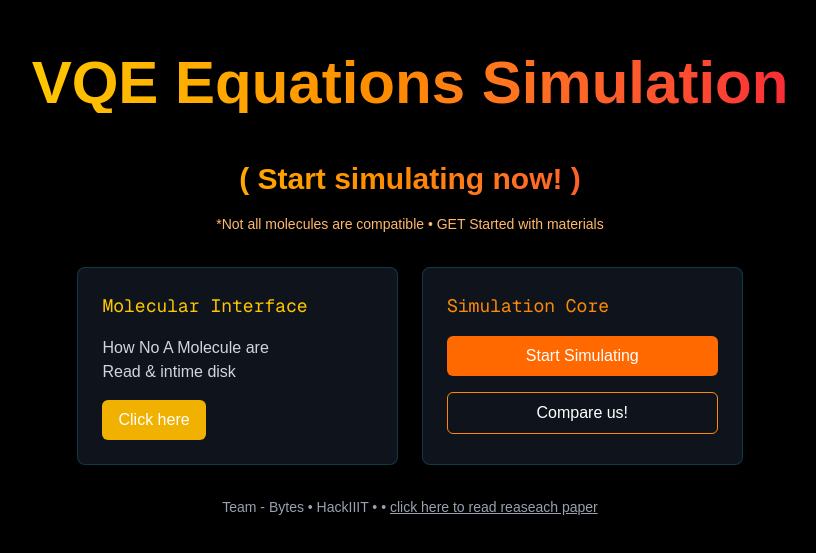
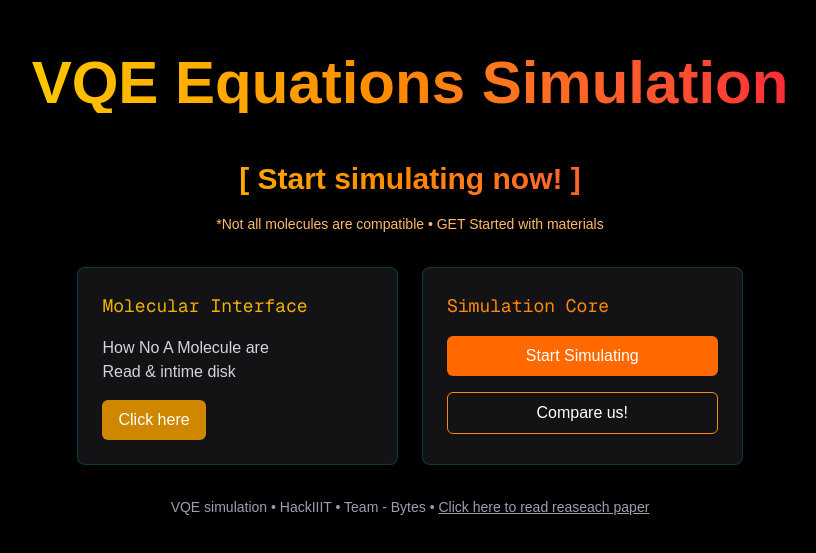
Before and after one commit to Mr-Rahul-Paul/quantum-sim--Hackathon-winner, a Next.js app: page / in a window 1280 px wide. Shown: the part 115-668 px from the top of the page, without its empty margins (230-1046 px from the left). Built offline with nearby package versions, Linux system fonts and the light colour scheme.

Commit message:
intro finalised

```diff
--- a/app/page.tsx
+++ b/app/page.tsx
@@ -26,7 +26,7 @@ export default function HomePage() {
         <div className="max-w-4xl space-y-8">
           <div className="space-y-4 ">
             <h2 className="text-2xl md:text-3xl font-semibold bg-gradient-to-r from-yellow-400 to-red-500 bg-clip-text text-transparent">
-              ( Start simulating now! )
+              [ Start simulating now! ]
             </h2>
             <p className="text-orange-300 text-sm leading-relaxed">
               *Not all molecules are compatible • GET Started with materials
@@ -35,19 +35,19 @@ export default function HomePage() {
 
           {/* Interactive section */}
           <div className="grid md:grid-cols-2 gap-6 text-left">
-            <div className="p-6 border border-cyan-400/20 rounded-lg bg-gray-800/50 backdrop-blur-sm">
-              <h3 className="text-yellow-400 text-lg font-mono mb-4">Molecular Interface</h3>
+            <div className="p-6 border border-cyan-400/20 rounded-lg bg-zinc-800/50 backdrop-blur-sm">
+              <h3 className="text-yellow-500 text-lg font-mono mb-4">Molecular Interface</h3>
               <p className="text-gray-300 mb-4">
                 How No A Molecule are<br/>
                 Read & intime disk
               </p>
               {/* on click redirect to /simulation */}
-                <button onClick={redirect} className="px-4 py-2 bg-yellow-500  text-white rounded-md font-medium transition-colors hover">
+                <button onClick={redirect} className="px-4 py-2 bg-yellow-600  text-white rounded-md font-medium transition-colors hover">
                 Click here
                 </button>
             </div>
 
-            <div className="p-6 border border-cyan-400/20 rounded-lg bg-gray-800/50 backdrop-blur-sm">
+            <div className="p-6 border border-cyan-400/20 rounded-lg bg-zinc-800/50 backdrop-blur-sm">
               <h3 className="text-orange-400 text-lg font-mono mb-4">Simulation Core</h3>
               <div className="space-y-4">
                 <button className="w-full px-4 py-2 bg-orange-500  rounded-md font-medium transition-colors">
@@ -62,7 +62,7 @@ export default function HomePage() {
 
           {/* Footer text */}
           <p className="text-gray-400 text-sm mt-8">
-            Team - Bytes • HackIIIT • • <a className='underline ' href='https://github.com/Qiskit/textbook/blob/main/notebooks/ch-applications/vqe-molecules.ipynb '>click here to read reaseach paper</a>
+            VQE simulation • HackIIIT • Team - Bytes  • <a className='underline ' href='https://github.com/Qiskit/textbook/blob/main/notebooks/ch-applications/vqe-molecules.ipynb '>Click here to read reaseach paper</a>
           </p>
         </div>
       </main>
```
